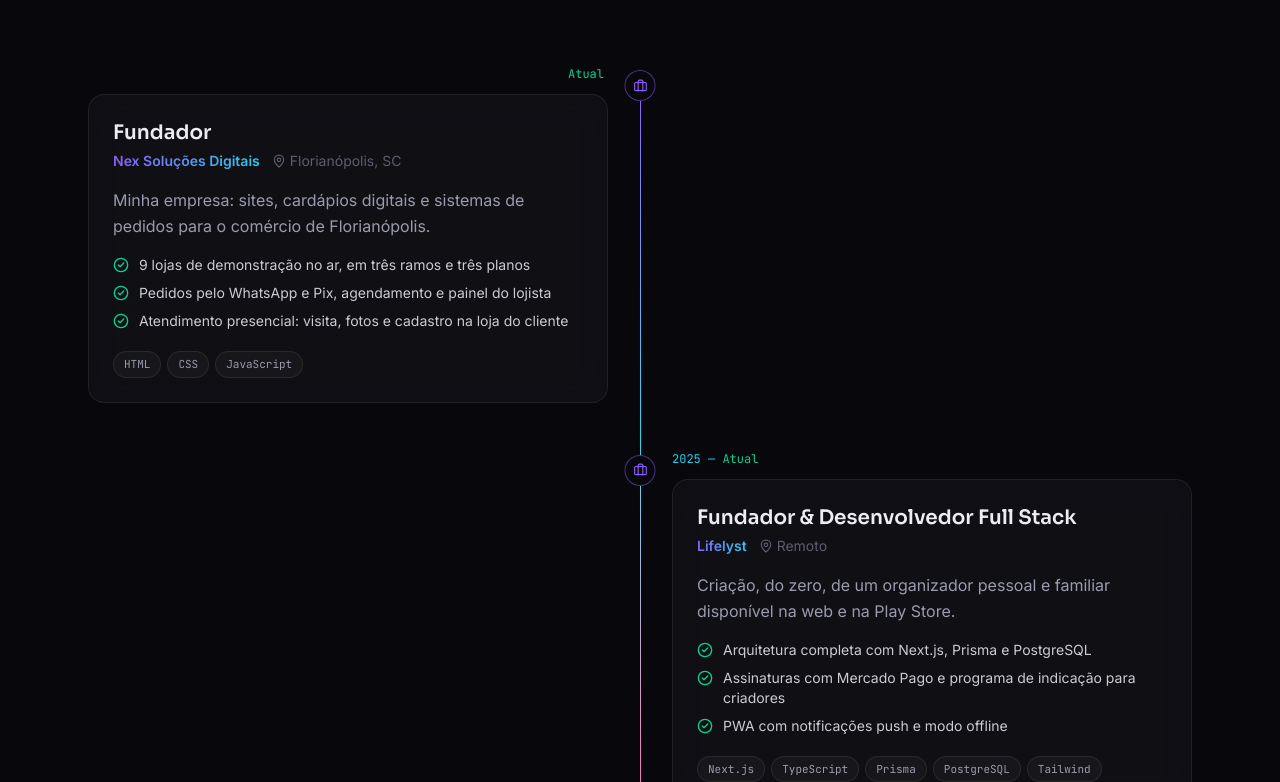
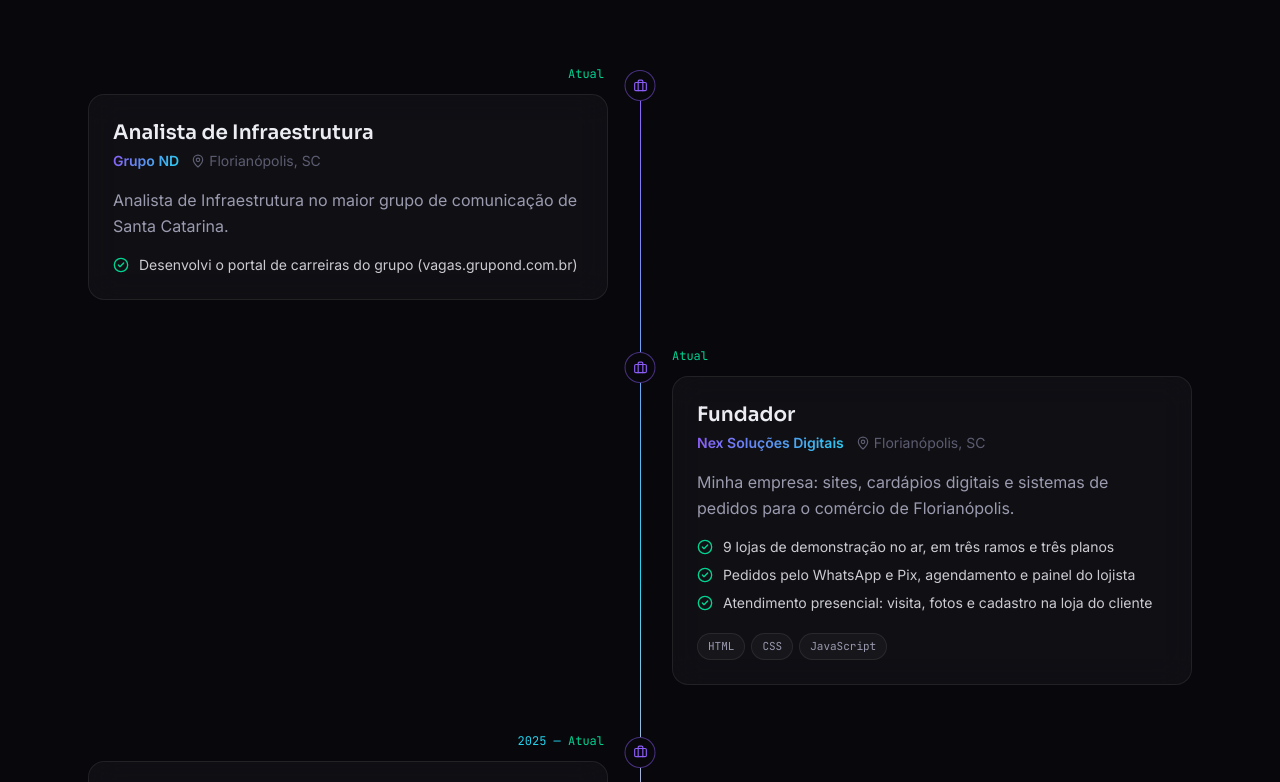
Before and after one commit to Zionbernardo99/portfolio, a Next.js app: page / in a window 1280 px wide. Shown: the part 1758-2540 px from the top of the page. Built offline with nearby package versions, Linux system fonts and the light colour scheme.

Commit message:
Portfolio: Grupo ND na experiencia, como Analista de Infraestrutura
Entra no topo da linha do tempo, com o portal de carreiras como entrega.

Co-Authored-By: Claude Opus 5.5 <noreply@anthropic.com>
Claude-Session: https://claude.ai/code/session_01Jfi8MY2iU1o2wztTt1aiC3

```diff
--- a/src/dados/perfil.ts
+++ b/src/dados/perfil.ts
@@ -116,6 +116,16 @@ export const perfil = {
 // ─── Onde trabalhei ───────────────────────────────────────────────────────
 
 export const experiencias: Experiencia[] = [
+  {
+    empresa: "Grupo ND",
+    cargo: "Analista de Infraestrutura",
+    inicio: "",
+    fim: "",
+    local: "Florianópolis, SC",
+    descricao: "Analista de Infraestrutura no maior grupo de comunicação de Santa Catarina.",
+    conquistas: ["Desenvolvi o portal de carreiras do grupo (vagas.grupond.com.br)"],
+    tecnologias: [],
+  },
   {
     empresa: "Nex Soluções Digitais",
     cargo: "Fundador",
```
